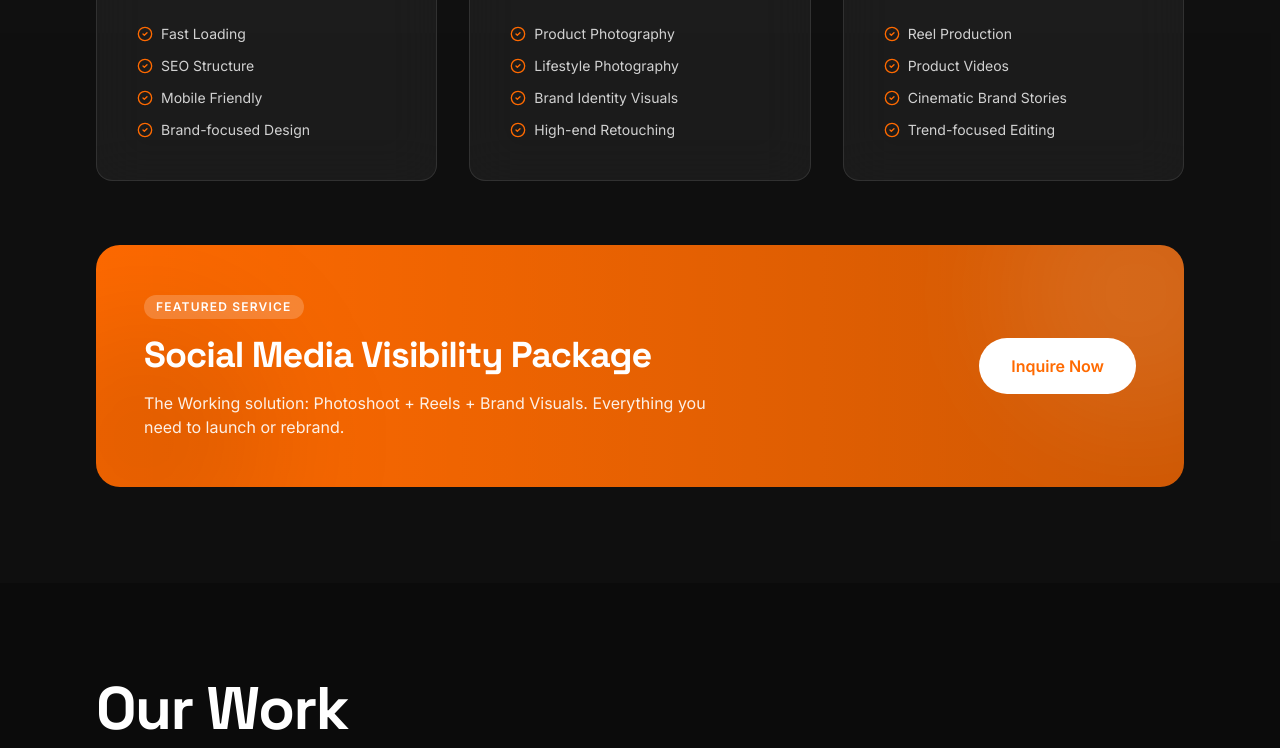
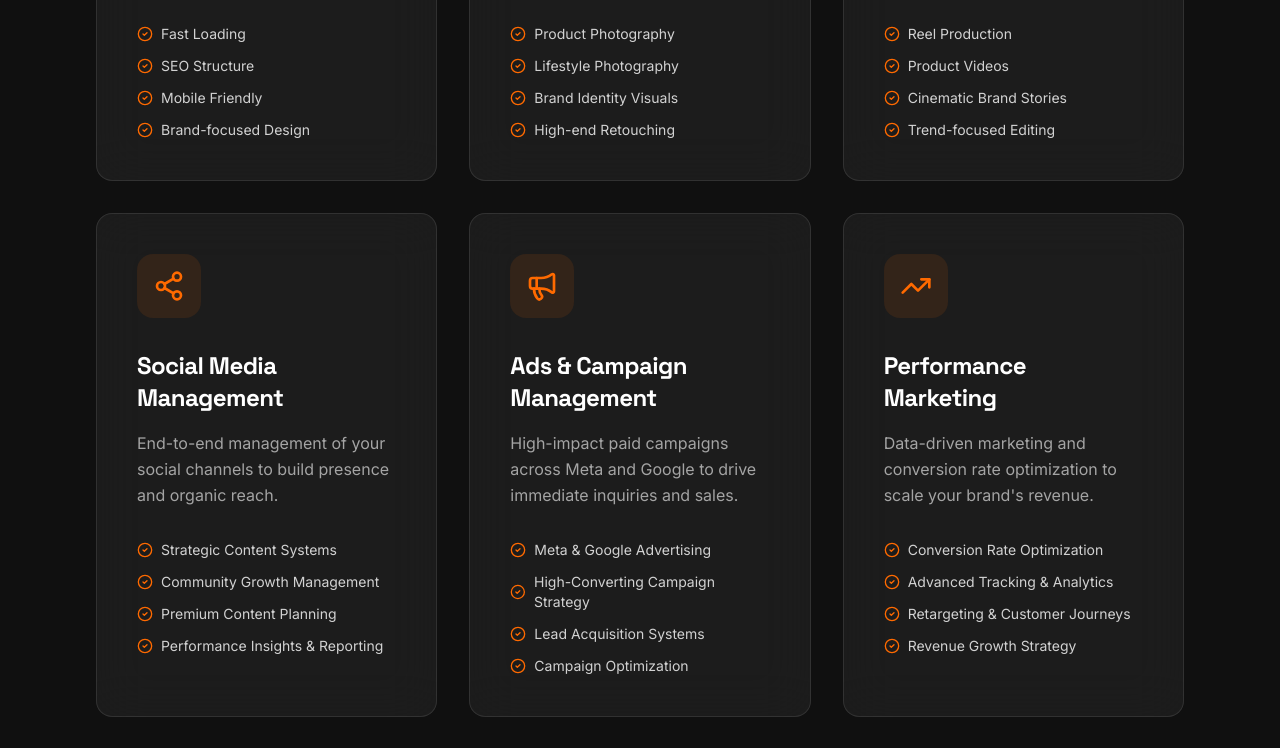
Before and after one commit to SaptarshiNeogi/Opennest, a React (Vite) app: page / in a window 1280 px wide. Shown: the part 2000-2748 px from the top of the page. Built offline with nearby package versions, Linux system fonts and the light colour scheme.

Commit message:
feat: update hero video and import new icons
Replace hero video asset and add trending/social icons for upcoming content features.

```diff
--- a/src/App.tsx
+++ b/src/App.tsx
@@ -4,7 +4,8 @@ import { BrowserRouter, Routes, Route, Link, useParams, useNavigate, useLocation
 import {
   Menu, X, ArrowRight, Globe, Camera, Video,
   CheckCircle2, Instagram, MessageCircle, ChevronDown,
-  Star, Users, Film, Zap, Play, Calendar, Briefcase, Quote
+  Star, Users, Film, Zap, Play, Calendar, Briefcase, Quote,
+  Share2, Megaphone, TrendingUp, Sparkles
 } from 'lucide-react';
 
 // --- Data ---
@@ -416,7 +417,7 @@ const Hero = () => {
             className="w-full h-full object-cover"
             onEnded={(e) => (e.currentTarget.pause())}
           >
-            <source src="https://res.cloudinary.com/di2oqwgqv/video/upload/v1779781727/1779779927201007_sxxpwc_jonjr9.mp4" type="video/mp4" />
+            <source src="https://res.cloudinary.com/di2oqwgqv/video/upload/v1780261339/IMG_5020_b82pe0.mp4" type="video/mp4" />
           </video>
           {/* Gradient Overlay */}
           <div className="absolute inset-0 bg-gradient-to-b from-primary/40 via-transparent to-primary/80 z-10 hidden md:block" />
@@ -424,7 +425,7 @@ const Hero = () => {
         </div>
       </div>
 
-      <div className="relative z-20 text-center px-6 py-12 md:py-0 md:pb-24 max-w-5xl w-full bg-black md:bg-transparent">
+      <div className="relative z-20 text-center px-6 py-12 md:py-0 md:pb-10 max-w-5xl w-full bg-black md:bg-transparent">
         <motion.div
           initial={{ opacity: 0, y: 30 }}
           animate={{ opacity: 1, y: 0 }}
@@ -548,6 +549,50 @@ const Services = () => {
       desc: 'Cinematic social media content creation that stops the scroll and builds engagement.',
       icon: <Video size={32} />,
       features: ['Reel Production', 'Product Videos', 'Cinematic Brand Stories', 'Trend-focused Editing']
+    },
+    {
+      title: 'Social Media Management',
+      desc: 'End-to-end management of your social channels to build presence and organic reach.',
+      icon: <Share2 size={32} />,
+      features: [
+        'Strategic Content Systems',
+        'Community Growth Management',
+        'Premium Content Planning',
+        'Performance Insights & Reporting'
+      ]
+    },
+    {
+      title: 'Ads & Campaign Management',
+      desc: 'High-impact paid campaigns across Meta and Google to drive immediate inquiries and sales.',
+      icon: <Megaphone size={32} />,
+      features: [
+        'Meta & Google Advertising',
+        'High-Converting Campaign Strategy',
+        'Lead Acquisition Systems',
+        'Campaign Optimization'
+      ]
+    },
+    {
+      title: 'Performance Marketing',
+      desc: 'Data-driven marketing and conversion rate optimization to scale your brand\'s revenue.',
+      icon: <TrendingUp size={32} />,
+      features: [
+        'Conversion Rate Optimization',
+        'Advanced Tracking & Analytics',
+        'Retargeting & Customer Journeys',
+        'Revenue Growth Strategy'
+      ]
+    },
+    {
+      title: 'Brand Building',
+      desc: 'Strategic positioning and visual storytelling to build market authority and long-term customer trust.',
+      icon: <Sparkles size={32} />,
+      features: [
+        'Brand Positioning & Strategy',
+        'Visual Identity Development',
+        'Brand Storytelling',
+        'Market Authority Building'
+      ]
     }
   ];
 
@@ -560,14 +605,14 @@ const Services = () => {
         </p>
       </div>
 
-      <div className="grid grid-cols-1 md:grid-cols-3 gap-8 mb-16">
+      <div className="grid grid-cols-1 md:grid-cols-2 lg:grid-cols-3 gap-8">
         {services.map((service, i) => (
           <motion.div
             key={i}
             initial={{ opacity: 0, y: 30 }}
             whileInView={{ opacity: 1, y: 0 }}
             viewport={{ once: true }}
-            transition={{ delay: i * 0.2 }}
+            transition={{ delay: i * 0.1 }}
             className="glass-panel p-10 hover:border-accent/50 transition-all duration-500 group"
           >
             <div className="w-16 h-16 rounded-2xl bg-accent/10 flex items-center justify-center text-accent mb-8 group-hover:scale-110 transition-transform">
@@ -585,31 +630,6 @@ const Services = () => {
           </motion.div>
         ))}
       </div>
-
-      {/* Featured Package Callout */}
-      <motion.div
-        initial={{ opacity: 0, scale: 0.95 }}
-        whileInView={{ opacity: 1, scale: 1 }}
-        viewport={{ once: true }}
-        className="relative overflow-hidden rounded-3xl bg-gradient-to-r from-accent to-accent/80 p-12 text-white flex flex-col md:flex-row items-center justify-between gap-8"
-      >
-        <div className="relative z-10">
-          <span className="inline-block px-3 py-1 rounded-full bg-white/20 text-xs font-bold uppercase tracking-widest mb-4">Featured Service</span>
-          <h3 className="text-3xl md:text-4xl font-display font-bold mb-4">Social Media Visibility Package</h3>
-          <p className="text-white/90 max-w-xl">
-            The Working solution:  Photoshoot + Reels + Brand Visuals. Everything you need to launch or rebrand.
-          </p>
-        </div>
-        <a
-          href="#contact"
-          className="glow-btn relative z-10 bg-white text-accent px-8 py-4 rounded-full font-bold hover:scale-105 transition-transform whitespace-nowrap"
-        >
-          Inquire Now
-        </a>
-        {/* Decorative Background Circles */}
-        <div className="absolute -right-20 -top-20 w-64 h-64 bg-white/10 rounded-full blur-3xl" />
-        <div className="absolute -left-20 -bottom-20 w-64 h-64 bg-black/10 rounded-full blur-3xl" />
-      </motion.div>
     </section>
   );
 };
```
